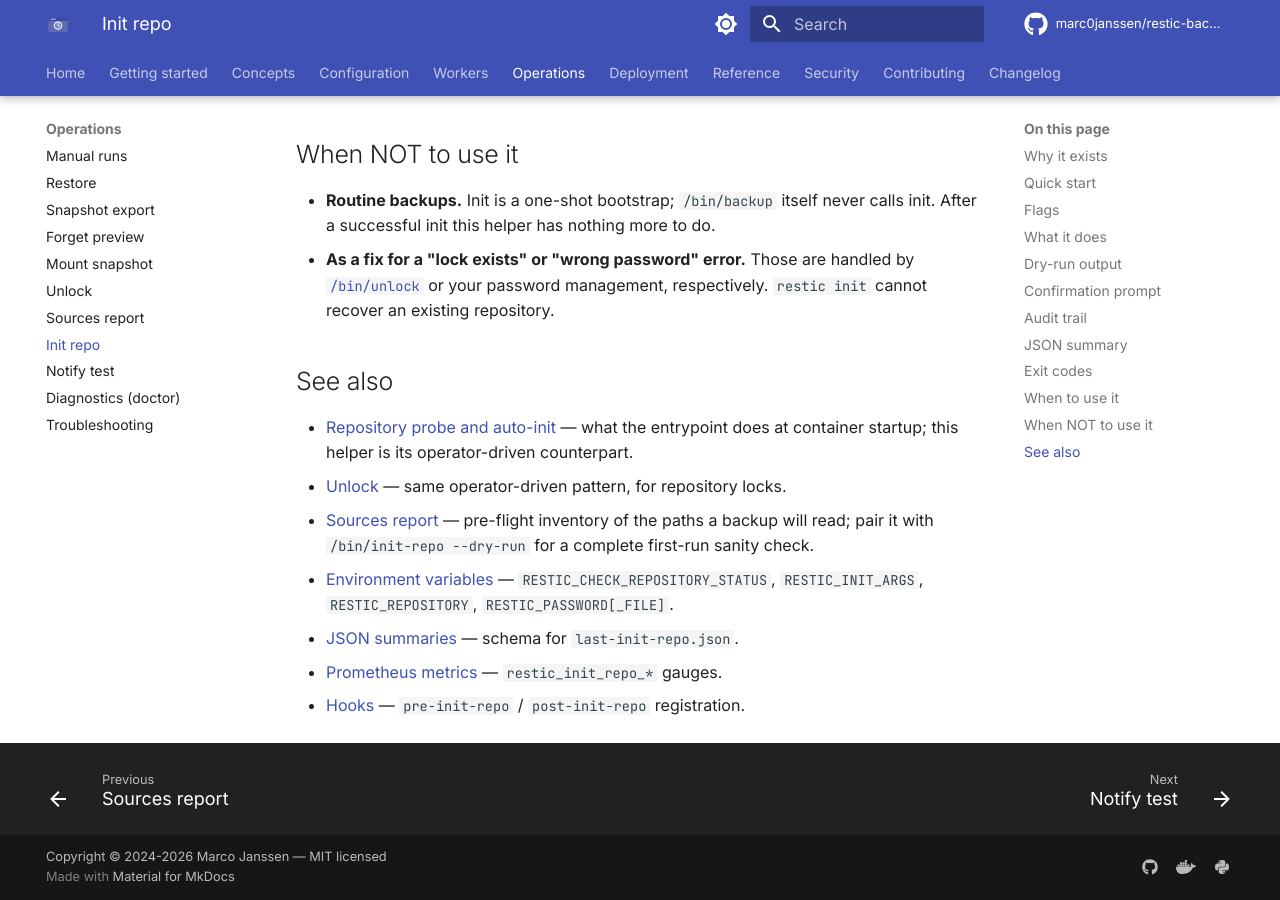
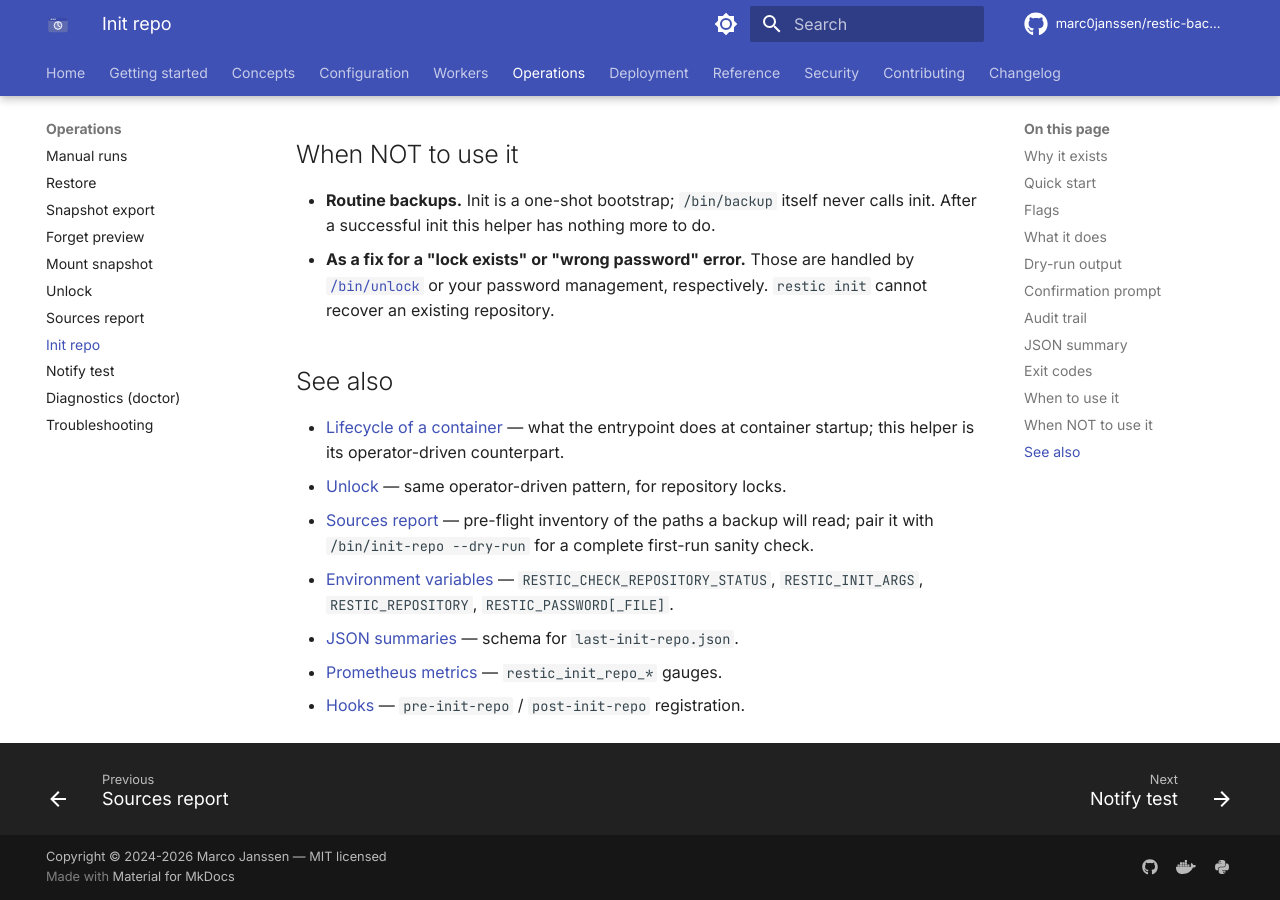
Before and after one commit to marc0janssen/restic-backup-helper, an MkDocs documentation site: the page built from docs/operations/init-repo.md, in a window 1280 px wide and 900 px high, scrolled down 6074 px. Built offline with MkDocs 1.6.1 and Material for MkDocs 9.7.7, drawn with Linux system fonts in a browser that asks for light colours; comment, search, counter and statistics services are not loaded.

Commit message:
docs(init-repo): fix broken cross-link to entrypoint section
Strict mkdocs build aborted because operations/init-repo.md linked to a
non-existent workers/entry.md. Point at the existing
concepts/architecture.md#lifecycle-of-a-container anchor instead so the
CI docs build passes without changing intent.

Co-authored-by: Cursor <cursoragent@cursor.com>

```diff
--- a/docs/operations/init-repo.md
+++ b/docs/operations/init-repo.md
@@ -245,7 +245,7 @@ In addition to the common fields (`job`, `hostname`, `release`,
 
 ## See also
 
-- [Repository probe and auto-init](../workers/entry.md#repository-probe-and-auto-init)
+- [Lifecycle of a container](../concepts/architecture.md#lifecycle-of-a-container)
   — what the entrypoint does at container startup; this helper is
   its operator-driven counterpart.
 - [Unlock](unlock.md) — same operator-driven pattern, for repository
```
